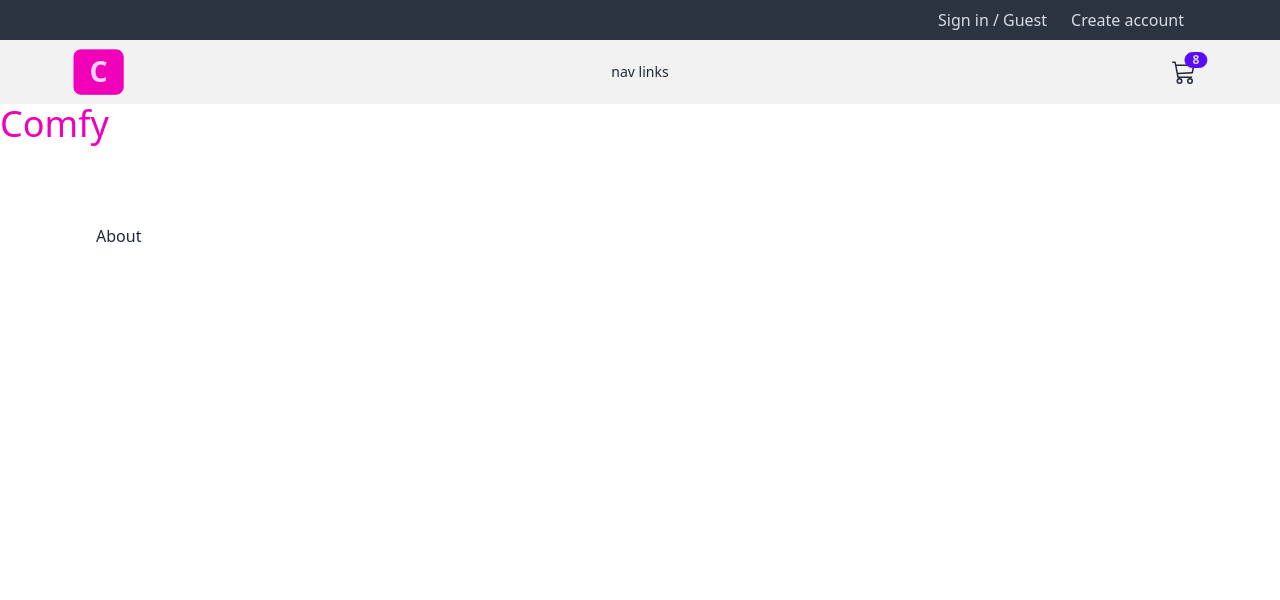
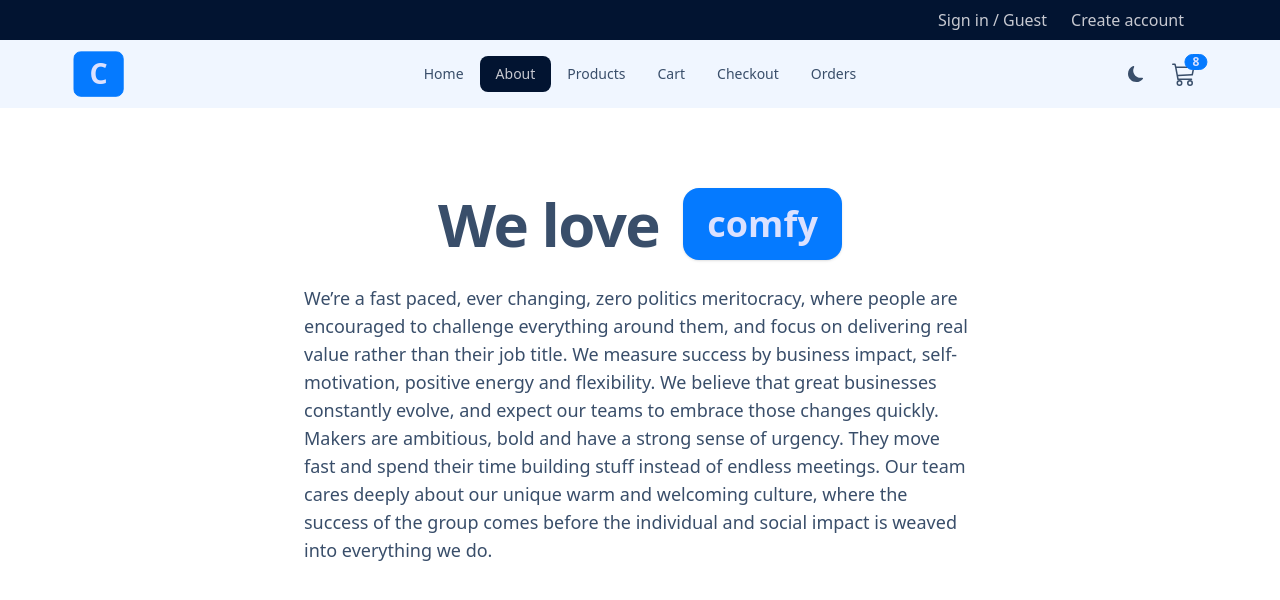
Before and after one commit to OlgaVasilevskaya/store-app, a React (Vite) app: page /about in a window 1280 px wide. Shown: the top 600 px of the page. Built offline with nearby package versions, Linux system fonts and the light colour scheme.

Commit message:
added about page

```diff
--- /dev/null
+++ b/src/components/NavLinks.jsx
@@ -0,0 +1,26 @@
+import { NavLink } from "react-router-dom";
+
+const links = [
+  {id: 1, url: '/', text: 'home'},
+  {id: 2, url: 'about', text: 'about'},
+  {id: 3, url: 'products', text: 'products'},
+  {id: 4, url: 'cart', text: 'cart'},
+  {id: 5, url: 'checkout', text: 'checkout'},
+  {id: 6, url: 'orders', text: 'orders'},
+]
+
+const NavLinks = () => {
+  return (
+    <>
+      {links.map(({ id, url, text }) =>
+        <li key={id}>
+          <NavLink to={url} className='capitalize'>
+            {text}
+          </NavLink>
+        </li>
+      )}
+    </>
+  )
+}
+
+export default NavLinks;
--- a/src/components/Navbar.jsx
+++ b/src/components/Navbar.jsx
@@ -1,33 +1,70 @@
+import { useEffect, useState } from 'react';
+import{ NavLink } from 'react-router-dom';
 import { BsCart3, BsMoonFill, BsSunFill } from 'react-icons/bs';
 import { FaBarsStaggered } from 'react-icons/fa6';
-import{ NavLink } from 'react-router-dom';
+
+import NavLinks from './NavLinks';
+
+const themes = {
+  winter: 'winter',
+  dracula: 'dracula',
+};
+
+const getThemeFromLocalStorage = () => {
+  return localStorage.getItem('theme') || themes.winter
+};
 
 const Navbar = () => {
+  const [theme, setTheme] = useState(getThemeFromLocalStorage());
+
+  const handleToggleTheme = () => {
+    const { winter, dracula } = themes;
+    const newTheme = theme === winter ? dracula : winter;
+    setTheme(newTheme);
+  };
+
+  useEffect(() => {
+    document.documentElement.setAttribute('data-theme', theme);
+    localStorage.setItem('theme', theme)
+
+  },[theme]);
+
   return (
     <nav className='bg-base-200'>
       <div className="navbar align-element">
         <div className="navbar-start">
           <NavLink
             to='/'
-            className='hidden lg:flex btn btn-secondary text-3xl items-center'
+            className='hidden lg:flex btn btn-primary text-3xl items-center'
           >
             C
           </NavLink>
           <div className="dropdown">
-            <label tabIndex={0} className='btn btn-ghost lg:hidden'>
+            <label
+              tabIndex={0}
+              className='btn btn-ghost lg:hidden'
+            >
               <FaBarsStaggered className='h-6 w-6' />
             </label>
-            <ul tabIndex={0} className='menu menu-sm dropdown-content mt-3 z-[1] p-2 shadow bg-base-200'>
-              nav links
+            <ul
+              tabIndex={0}
+              className='menu menu-sm dropdown-content mt-3 z-[1] p-2 shadow bg-base-200 rounded-box w-52'
+            >
+              <NavLinks />
             </ul>
           </div>
         </div>
 
         <div className="navbar-center hidden lg:flex">
-          <ul className="menu menu-horizontal">nav links</ul>
+          <ul className="menu menu-horizontal"><NavLinks /></ul>
         </div>
 
         <div className="navbar-end">
+          <label className='swap swap-rotate'>
+            <input type="checkbox" onChange={handleToggleTheme} />
+            <BsSunFill className='swap-on h-4 w-4' />
+            <BsMoonFill className='swap-off h-4 w-4' />
+          </label>
           <NavLink to='/cart' className='btn btn-ghost btn-circle btn-md ml-4'>
             <div className="indicator">
               <BsCart3 className='h-6 w-6' />
--- a/src/components/SubmitButton.jsx
+++ b/src/components/SubmitButton.jsx
@@ -6,7 +6,7 @@ const SubmitButton = ({ text }) => {
   const isSubmitting = navigation.state === 'submitting';
 
   return (
-    <button className="btn btn-secondary btn-block" disabled={isSubmitting}>
+    <button className="btn btn-primary btn-block" disabled={isSubmitting}>
       {isSubmitting ? (
         <>
           <span className="loading loading-spinner"></span>
--- a/src/components/index.js
+++ b/src/components/index.js
@@ -2,3 +2,5 @@ export { default as FormInput } from './FormInput';
 export { default as SubmitButton } from './SubmitButton';
 export { default as Header } from './Header';
 export { default as Navbar } from './Navbar';
+export { default as NavLinks } from './NavLinks';
+export { default as Hero } from './Hero';
--- a/src/pages/About.jsx
+++ b/src/pages/About.jsx
@@ -1,7 +1,32 @@
 const About = () => {
   return (
     <>
-      About
+      <div className="flex flex-wrap gap-2 sm:gap-x-6 items-center justify-center">
+        <h1 className="text-4xl font-bold leading-none tracking-tight sm:text-6xl">
+          We love
+        </h1>
+        <div className="stats bg-primary shadow">
+          <div className="stat">
+            <div className="stat-title text-primary-content text-4xl font-bold">
+              comfy
+            </div>
+          </div>
+        </div>
+      </div>
+
+      <p className="mt-6 text-lg max-w-2xl mx-auto">
+        We’re a fast paced, ever changing, zero politics meritocracy, where people are encouraged to
+        challenge everything around them, and focus on delivering real value rather than their job title.
+
+        We measure success by business impact, self-motivation, positive energy and flexibility. We believe
+        that great businesses constantly evolve, and expect our teams to embrace those changes quickly.
+
+        Makers are ambitious, bold and have a strong sense of urgency. They move fast and spend their time
+        building stuff instead of endless meetings.
+
+        Our team cares deeply about our unique warm and welcoming culture, where the success of the group
+        comes before the individual and social impact is weaved into everything we do.
+      </p>
     </>
   )
 }
--- a/src/pages/HomeLayout.jsx
+++ b/src/pages/HomeLayout.jsx
@@ -6,9 +6,6 @@ const HomeLayout = () => {
     <>
       <Header />
       <Navbar />
-      <nav>
-        <span className="text-4xl text-secondary">Comfy</span>
-      </nav>
 
       <section className="align-element py-20">
         <Outlet />
--- a/src/pages/Landing.jsx
+++ b/src/pages/Landing.jsx
@@ -1,8 +1,21 @@
+import { SubmitButton } from "../components";
+
 const Landing = () => {
   return (
-    <>
-      Landing
-    </>
+    <main className="flex justify-between">
+      <div className="">
+        <h3>
+          We're changing the way people shop.
+        </h3>
+        <p>
+          We’re a fast paced, ever changing, zero politics meritocracy, where people are encouraged to
+          challenge everything around them, and focus on delivering real value rather than their job title.
+        </p>
+        <SubmitButton text='our products' />
+      </div>
+
+      <div>slider</div>
+    </main>
   )
 }
 
--- a/src/pages/Login.jsx
+++ b/src/pages/Login.jsx
@@ -31,14 +31,14 @@ const Login = () => {
 
         <SubmitButton text={'Login'} />
         <button
-          className="btn btn-primary btn-block"
+          className="btn btn-secondary btn-block"
         >
           Guest user
         </button>
 
         <p className="text-center">
           Not a member yet?
-          <button onClick={handleGoToRegister} className="ml-2 link-secondary">Register</button>
+          <button onClick={handleGoToRegister} className="ml-2 link-primary">Register</button>
         </p>
       </Form>
     </section>
--- a/tailwind.config.js
+++ b/tailwind.config.js
@@ -5,4 +5,7 @@ export default {
     extend: {},
   },
   plugins: [require("@tailwindcss/typography"), require("daisyui")],
+  daisyui: {
+    themes: ["winter", "dracula"],
+  },
 }
```
Also changed, not shown: src/components/Hero.jsx (added, +8 -0 lines).
